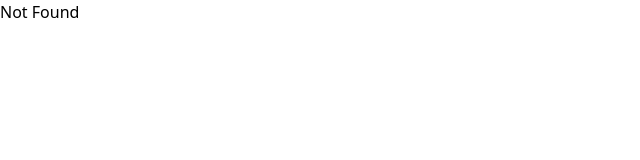
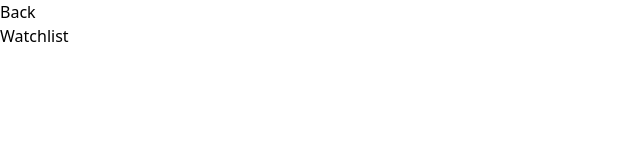
Before and after one commit to NotDetective/CryptoSite, a React (Vite) app: page /watchlist in a window 1280 px wide. Shown: the top 160 px of the page, without its empty margins (0-640 px from the left). Built offline with nearby package versions, Linux system fonts and the light colour scheme.

Commit message:
made the watchlist work
made everything that was asked for a watchlist work

```diff
--- a/src/App.tsx
+++ b/src/App.tsx
@@ -1,6 +1,8 @@
 import {BrowserRouter as Router, Routes, Route} from 'react-router-dom';
 import CryptoDetail from "./components/CryptoDetail.tsx";
 import CryptoList from "./components/CryptoList.tsx";
+import CryptoWatchlist from "./components/CryptoWatchlist.tsx";
+
 
 function App() {
     return (
@@ -8,6 +10,9 @@ function App() {
             <Routes>
                 <Route path="/" element={<CryptoList/>}/>
                 <Route path="/crypto/:id" element={<CryptoDetail/>}/>
+                <Route path="/watchlist" element={
+                    <CryptoWatchlist/>
+                }/>
                 <Route path="*" element={<h1>Not Found</h1>}/>
             </Routes>
         </Router>
--- a/src/components/CryptoDetail.tsx
+++ b/src/components/CryptoDetail.tsx
@@ -4,8 +4,14 @@ import {useEffect, useState} from "react";
 function CryptoDetail() {
     const {id} = useParams();
     const [crypto, setCrypto] = useState(null);
+    const [watchlist, setWatchlist] = useState<string[]>([]);
+
 
     useEffect(() => {
+        const storedWatchlist = localStorage.getItem('watchlist');
+        if (storedWatchlist) {
+            setWatchlist(JSON.parse(storedWatchlist));
+        }
         fetch(`https://api.coincap.io/v2/assets/${id}`)
             .then(res => res.json())
             .then(data => {
@@ -15,6 +21,28 @@ function CryptoDetail() {
                 console.error("Error fetching data:", error);
             });
     }, []);
+
+    const handleToggleWatchlist = () => {
+        const updatedWatchlist = [...watchlist];
+
+        if (!crypto || !crypto.id) {
+            console.error('Crypto object is null or has no ID.');
+            return;
+        }
+
+        if (updatedWatchlist.includes(crypto.id)) {
+            // Crypto ID is already in watchlist, so remove it
+            const index = updatedWatchlist.indexOf(crypto.id);
+            updatedWatchlist.splice(index, 1);
+        } else {
+            // Crypto ID is not in watchlist, so add it
+            updatedWatchlist.push(crypto.id);
+        }
+
+        setWatchlist(updatedWatchlist);
+        localStorage.setItem('watchlist', JSON.stringify(updatedWatchlist));
+    };
+
 
     return (
         <div>
@@ -32,6 +60,20 @@ function CryptoDetail() {
             <p
                 className={"text-gray-500"}
             >{crypto ? crypto.symbol : 'Loading...'}</p>
+
+
+            <div>
+                {crypto && (
+                    <button
+                        className={"bg-blue-500 text-white p-2 rounded-md mt-2"}
+                        onClick={handleToggleWatchlist}
+                    >
+                        {watchlist.includes(crypto.id) ? 'Remove from Watchlist' : 'Add to Watchlist'}
+                    </button>
+                )}
+            </div>
+
+
         </div>
     )
 }
--- a/src/components/CryptoItem.tsx
+++ b/src/components/CryptoItem.tsx
@@ -1,31 +1,7 @@
 import { Link } from "react-router-dom";
-import { useState, useEffect } from "react";
+import { useEffect } from "react";
 
 function CryptoItem({ crypto }: { crypto: Crypto }) {
-    const [watchlist, setWatchlist] = useState<string[]>([]);
-
-    useEffect(() => {
-        const storedWatchlist = localStorage.getItem('watchlist');
-        if (storedWatchlist) {
-            setWatchlist(JSON.parse(storedWatchlist));
-        }
-    }, []);
-
-    const handleToggleWatchlist = () => {
-        const updatedWatchlist = [...watchlist];
-        const index = updatedWatchlist.indexOf(crypto.id);
-
-        if (index !== -1) {
-            // Crypto ID is already in watchlist, so remove it
-            updatedWatchlist.splice(index, 1);
-        } else {
-            // Crypto ID is not in watchlist, so add it
-            updatedWatchlist.push(crypto.id);
-        }
-
-        setWatchlist(updatedWatchlist);
-        localStorage.setItem('watchlist', JSON.stringify(updatedWatchlist));
-    };
 
     return (
         <div className={"border p-4 rounded-md hover:shadow-md cursor-pointer"}>
@@ -40,13 +16,6 @@ function CryptoItem({ crypto }: { crypto: Crypto }) {
             <p className={"text-gray-500"}>
                 {crypto.symbol}
             </p>
-
-            <button
-                className={"bg-blue-500 text-white p-2 rounded-md mt-2"}
-                onClick={handleToggleWatchlist}
-            >
-                {watchlist.includes(crypto.id) ? 'Remove from Watchlist' : 'Add to Watchlist'}
-            </button>
         </div>
     );
 }
--- a/src/components/CryptoList.tsx
+++ b/src/components/CryptoList.tsx
@@ -1,5 +1,6 @@
 import {useEffect, useState} from "react";
 import CryptoItem from "./CryptoItem.tsx";
+import {Link} from "react-router-dom";
 
 function CryptoList() {
     const [apiData, setApiData] = useState([]); // Assuming data is structured like { data: [...] }
@@ -39,6 +40,11 @@ function CryptoList() {
             >
                 Cryptocurrencies
             </h1>
+            <Link to={`/watchlist`}>
+                <h2
+                    className={"text-blue-500 hover:text-blue-700 cursor-pointer text-xl"}
+                >Watchlist</h2>
+            </Link>
             <input
                 className={"w-full p-2 rounded-md border border-gray-300 mb-4"}
                 type="text"
@@ -51,7 +57,7 @@ function CryptoList() {
             >
                 {
                     cryptoList.map((crypto) => (
-                        <CryptoItem crypto={crypto} />
+                        <CryptoItem crypto={crypto}/>
                     ))
                 }
             </div>
--- /dev/null
+++ b/src/components/CryptoWatchlist.tsx
@@ -0,0 +1,41 @@
+import {useEffect, useState} from "react";
+import {Link} from "react-router-dom";
+
+function CryptoWatchlist() {
+    const [watchlist, setWatchlist] = useState([])
+
+    useEffect(() => {
+        const storedWatchlist = localStorage.getItem('watchlist');
+        if (storedWatchlist) {
+            setWatchlist(JSON.parse(storedWatchlist));
+        }
+    }, []);
+
+    return (
+        <div>
+            <Link to={`/`}>
+                <h2
+                    className={"text-blue-500 hover:text-blue-700 cursor-pointer text-xl"}
+                >Back</h2>
+            </Link>
+            <h1
+                className={"text-2xl font-bold text-center mb-4"}
+            >
+                Watchlist
+            </h1>
+            <div
+                className={"grid grid-cols-3 gap-4"}
+            >
+                {
+                    watchlist.map((crypto) => (
+                        <h1>
+                            {crypto}
+                        </h1>
+                    ))
+                }
+            </div>
+        </div>
+    );
+}
+
+export default CryptoWatchlist;
```
